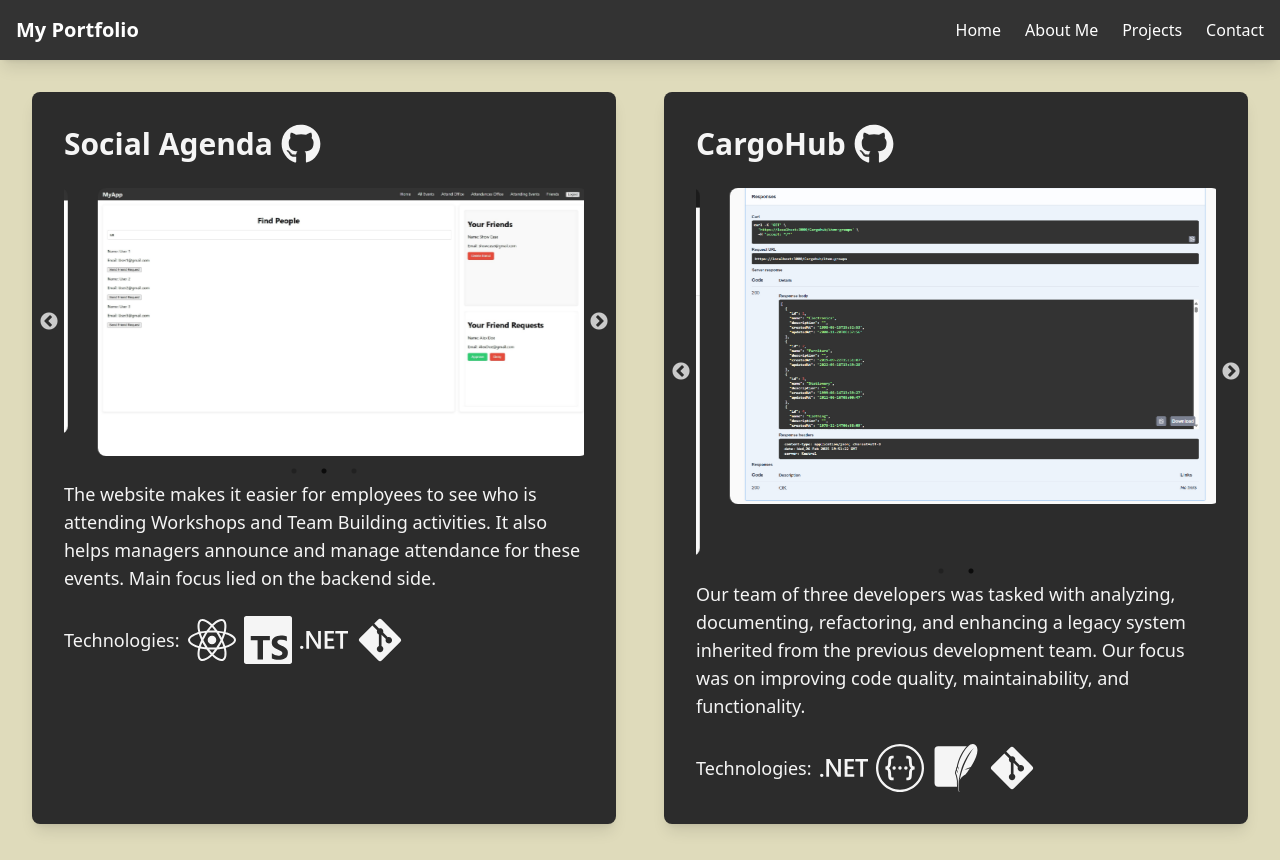
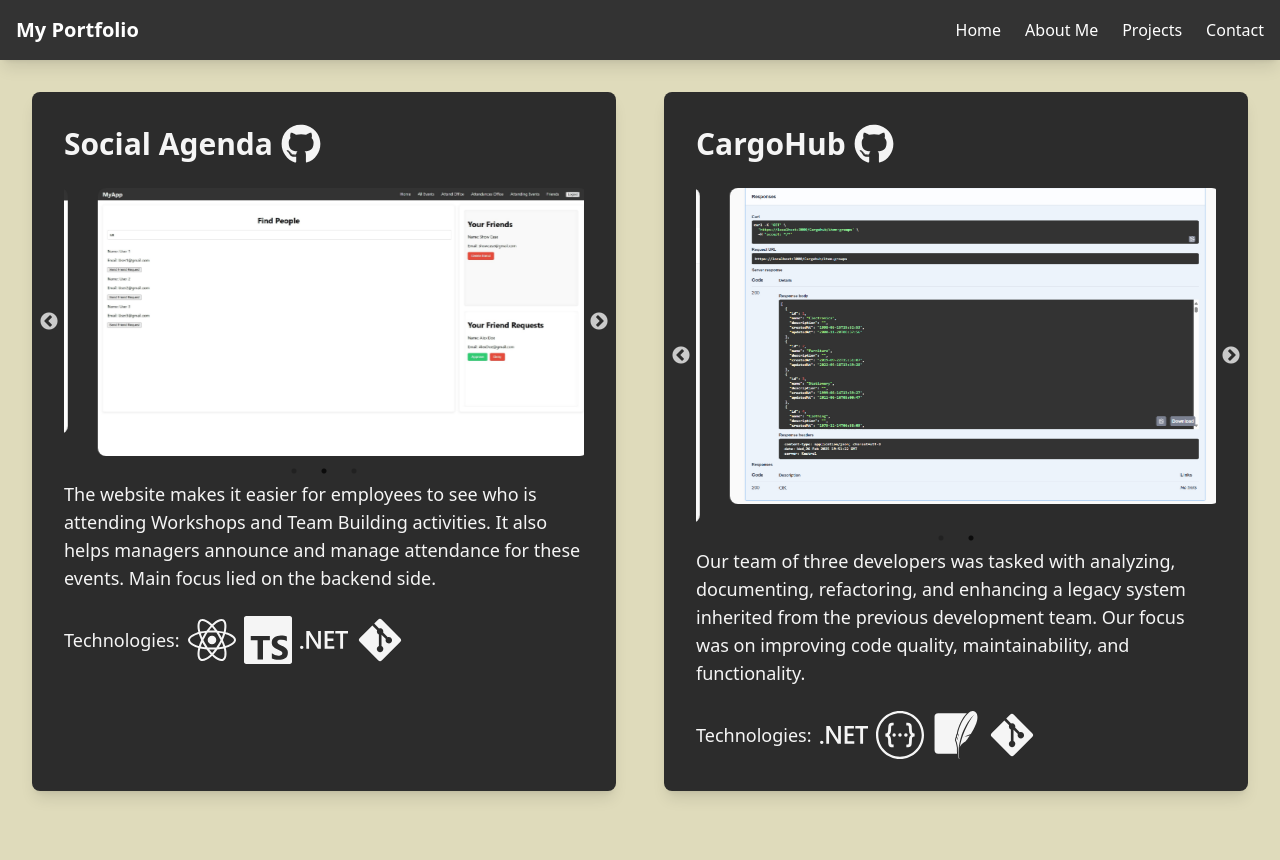
Before and after one commit to AntonIshchyk/Portfolio, a React (Create React App) app: page /projects in a window 1280 px wide. Built offline with nearby package versions, Linux system fonts and the light colour scheme.

Commit message:
clean up

```diff
--- a/src/pages/projects.tsx
+++ b/src/pages/projects.tsx
@@ -24,9 +24,9 @@ const Projects: React.FC = () => {
           <h2 className="flex items-center text-3xl font-semibold mb-6">Social Agenda <FaGithub className="w-10 h-10 duration-300 ml-2"/></h2>
           <div className="mb-6">
             <Slider dots infinite speed={500} slidesToShow={1} slidesToScroll={1} autoplay autoplaySpeed={5000}>
-              <img src={registerImage} alt="Register Page" className="w-full h-auto rounded-lg" />
-              <img src={friendsImage} alt="Friends Page" className="w-full h-auto rounded-lg" />
-              <img src={friendImage} alt="Friend Attending Event" className="w-full h-auto rounded-lg" />
+              <img src={registerImage} alt="Register Page" className="w-full h-auto rounded-lg object-cover" />
+              <img src={friendsImage} alt="Friends Page" className="w-full h-auto rounded-lg object-cover " />
+              <img src={friendImage} alt="Friend Attending Event" className="w-full h-auto rounded-lg object-cover" />
             </Slider>
           </div>
           <p className="text-lg">The website makes it easier for employees to see who is attending Workshops and Team Building activities. It also helps managers announce and manage attendance for these events. Main focus lied on the backend side.</p>
@@ -46,11 +46,12 @@ const Projects: React.FC = () => {
           rel="noopener noreferrer"
           className="block bg-[#2C2C2C] text-[#F5F5F5] rounded-lg shadow-lg p-8 transition-all duration-300 hover:scale-105 hover:shadow-2xl">
           <h2 className="flex items-center text-3xl font-semibold mb-6">CargoHub <FaGithub className="w-10 h-10 duration-300 ml-2"/> </h2>
-          <Slider dots infinite speed={500} slidesToShow={1} slidesToScroll={1} autoplay autoplaySpeed={5000}>
-              <img src={endpoints} alt="Register Page" className="w-full h-auto rounded-lg" />
-              <img src={itemGroups} alt="Register Page" className="w-auto  h-auto rounded-lg" />
+          <div className="mb-6">
+            <Slider dots infinite speed={500} slidesToShow={1} slidesToScroll={1} autoplay autoplaySpeed={5000}>
+                <img src={endpoints} alt="Register Page" className="w-full h-auto rounded-lg object-cover" />
+                <img src={itemGroups} alt="Register Page" className="w-auto  h-auto rounded-lg object-cover" />
             </Slider>
-          <br />
+          </div>
           <p className="text-lg">Our team of three developers was tasked with analyzing, documenting, refactoring, and enhancing a legacy system inherited from the previous development team. Our focus was on improving code quality, maintainability, and functionality.</p>
           <br />
           <p className="flex items-center text-lg">
```
Also changed, not shown: src/assets/endpoints.jpg.
